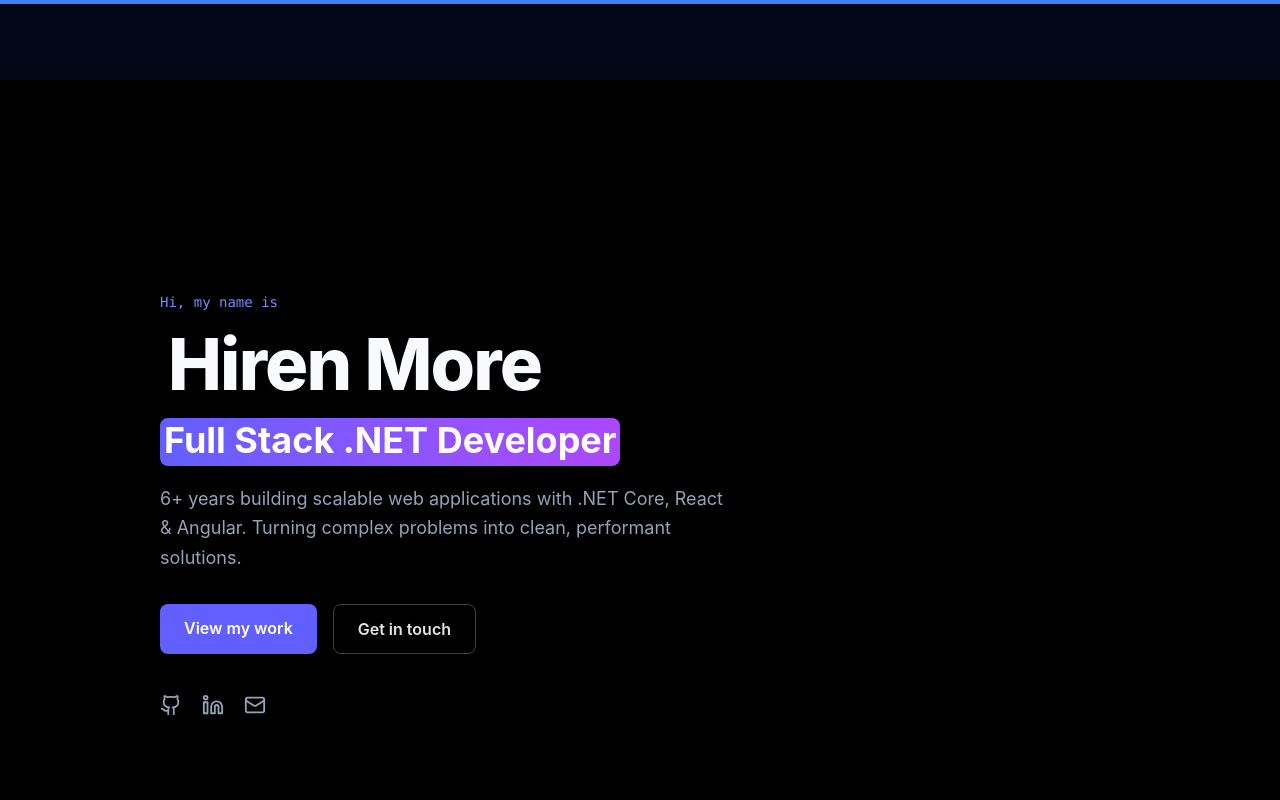
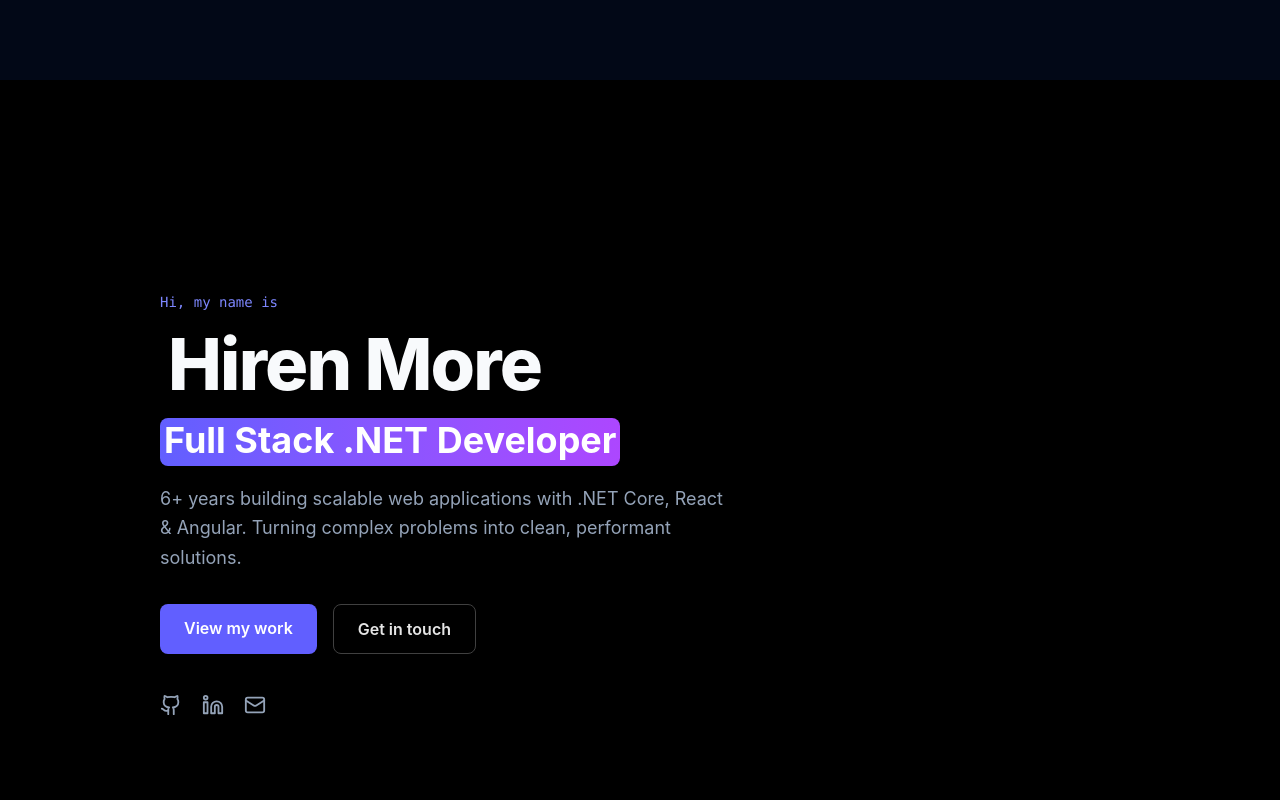
Before and after one commit to HirenMore/Resume, a React (Vite) app: page / in a window 1280 px wide. Shown: the top 800 px of the page. Built offline with nearby package versions, Linux system fonts and the light colour scheme.

Commit message:
chore: remove scroll progress bar

```diff
--- a/src/App.tsx
+++ b/src/App.tsx
@@ -1,7 +1,6 @@
 import { useEffect } from "react";
 import { Footer } from "@/components/layout/Footer.tsx";
 import { Navbar } from "@/components/layout/Navbar.tsx";
-import { ScrollProgress } from "@/components/layout/ScrollProgress.tsx";
 import { About } from "@/sections/About.tsx";
 import { Contact } from "@/sections/Contact.tsx";
 import { Experience } from "@/sections/Experience.tsx";
@@ -19,7 +18,6 @@ export default function App() {
 
   return (
     <>
-      <ScrollProgress />
       <Navbar />
       <main className="pt-20">
         <Hero />
```
